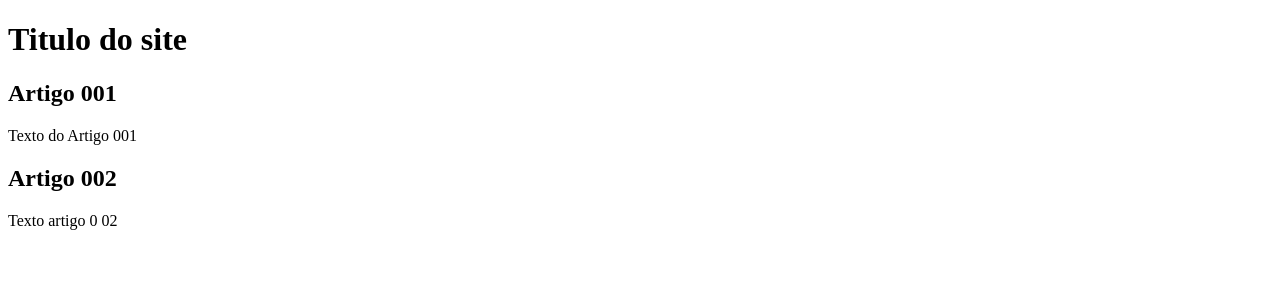
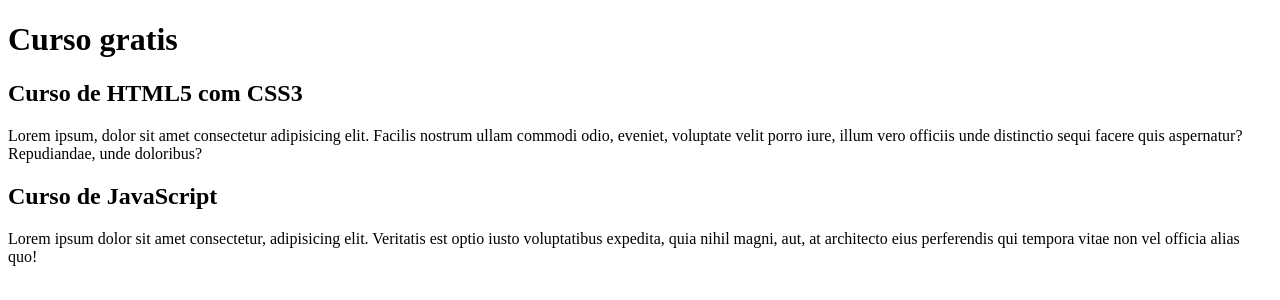
Before and after one commit to MarcioRSGois/projeto-site, a plain HTML site: page index.html in a window 1280 px wide. Drawn offline with Linux system fonts and the light colour scheme.

Commit message:
comecei a escrever o conteúdo

```diff
--- a/index.html
+++ b/index.html
@@ -9,15 +9,15 @@
 <body>
     <main>
         <header>
-            <h1>Titulo do site</h1>
+            <h1>Curso gratis</h1>
         </header>
         <article>
-            <h2>Artigo 001</h2>
-            <p>Texto do Artigo 001</p>
+            <h2>Curso de HTML5 com CSS3</h2>
+            <p>Lorem ipsum, dolor sit amet consectetur adipisicing elit. Facilis nostrum ullam commodi odio, eveniet, voluptate velit porro iure, illum vero officiis unde distinctio sequi facere quis aspernatur? Repudiandae, unde doloribus?</p>
         </article>
         <article>
-            <h2>Artigo 002</h2>
-            <p>Texto artigo 0 02</p>
+            <h2>Curso de JavaScript</h2>
+            <p>Lorem ipsum dolor sit amet consectetur, adipisicing elit. Veritatis est optio iusto voluptatibus expedita, quia nihil magni, aut, at architecto eius perferendis qui tempora vitae non vel officia alias quo!</p>
         </article>
     </main>
 </body>
```
